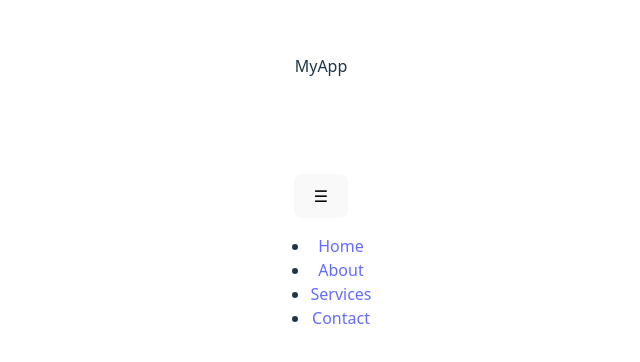
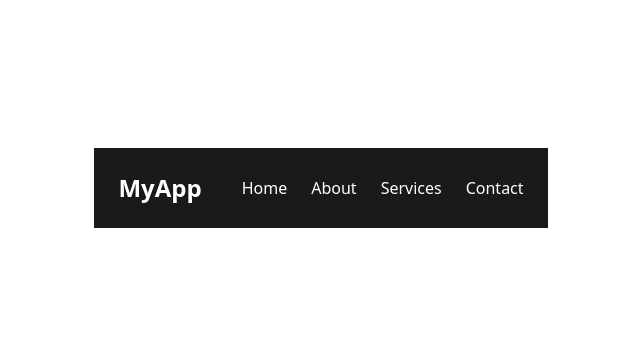
Before and after one commit to Jaturaput-Jongsubcharoen/Frontend_TypeScript, a React (Vite) app: page / in a window 1280 px wide. Shown: the part 212-574 px from the top of the page, without its empty margins (319-959 px from the left). Built offline with nearby package versions, Linux system fonts and the light colour scheme.

Commit message:
add global.d.ts

```diff
--- /dev/null
+++ b/src/components/navbar/Navbar.module.css
@@ -0,0 +1,71 @@
+/* Navbar container */
+.navbar {
+  background-color: #1a1a1a;
+  color: white;
+  padding: 0.75rem 1.5rem;
+}
+
+/* Align logo + menu */
+.container {
+  max-width: 1200px;
+  margin: 0 auto;
+  display: flex;
+  justify-content: space-between;
+  align-items: center;
+}
+
+/* Logo style */
+.logo {
+  font-size: 1.5rem;
+  font-weight: bold;
+}
+
+/* Hamburger button */
+.toggleButton {
+  display: none;
+  font-size: 1.5rem;
+  background: none;
+  border: none;
+  color: white;
+  cursor: pointer;
+}
+
+/* Desktop nav links */
+.navLinks {
+  list-style: none;
+  display: flex;
+  gap: 1.5rem;
+}
+
+.navLinks li a {
+  color: white;
+  text-decoration: none;
+  transition: color 0.3s ease;
+}
+
+.navLinks li a:hover {
+  color: #facc15; /* Yellow hover */
+}
+
+/* ===========================
+   MOBILE STYLES
+   =========================== */
+@media (max-width: 768px) {
+  .toggleButton {
+    display: block; /* Show ☰ button on mobile */
+  }
+
+  .navLinks {
+    display: none; /* Hide menu by default on mobile */
+    flex-direction: column;
+    margin-top: 1rem;
+    background-color: #1a1a1a;
+    padding: 1rem;
+    border-radius: 8px;
+  }
+
+  /* Show when open */
+  .show {
+    display: flex;
+  }
+}
--- a/src/components/navbar/Navbar.tsx
+++ b/src/components/navbar/Navbar.tsx
@@ -1,16 +1,17 @@
 import React, { useState } from 'react';
+import styles from './Navbar.module.css';
 
 const Navbar: React.FC = () => {
   const [isOpen, setIsOpen] = useState(false);
 
   return (
-    <nav className="navbar">
-      <div className="container">
-        <div className="logo">MyApp</div>
+    <nav className={styles.navbar}>
+      <div className={styles.container}>
+        <div className={styles.logo}>MyApp</div>
 
         {!isOpen && (
           <button
-            className="toggleButton"
+            className={styles.toggleButton}
             onClick={() => setIsOpen(true)}
             aria-label="Open menu"
           >
@@ -18,7 +19,7 @@ const Navbar: React.FC = () => {
           </button>
         )}
 
-        <ul className={`navLinks ${isOpen ? 'show' : ''}`}>
+        <ul className={`${styles.navLinks} ${isOpen ? styles.show : ''}`}>
           <li><a href="#">Home</a></li>
           <li><a href="#">About</a></li>
           <li><a href="#">Services</a></li>
--- /dev/null
+++ b/src/global.d.ts
@@ -0,0 +1,4 @@
+declare module '*.module.css' {
+  const classes: { [key: string]: string };
+  export default classes;
+}
```
